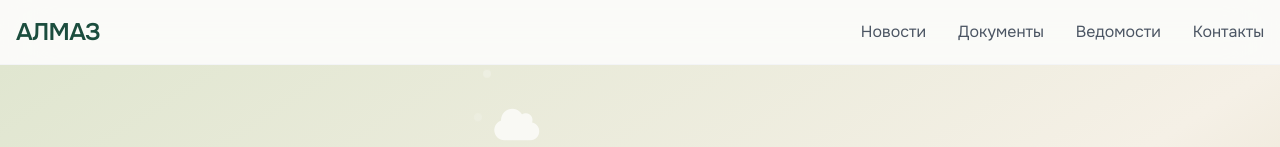
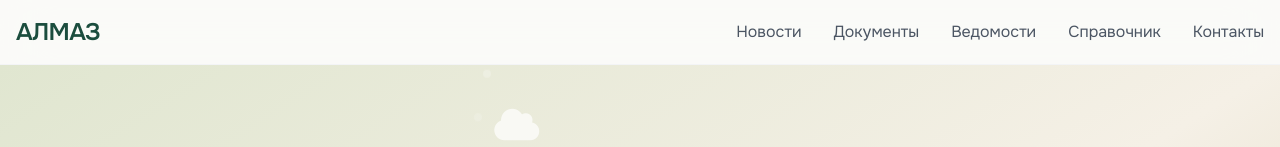
Before and after one commit to rawcam/almaz-snt, a Next.js app: page /almaz-snt/ in a window 1280 px wide. Shown: the top 147 px of the page. Built offline with nearby package versions, Linux system fonts and the light colour scheme.

Commit message:
Update Navbar.jsx

```diff
--- a/src/components/Navbar.jsx
+++ b/src/components/Navbar.jsx
@@ -14,6 +14,7 @@ export default function Navbar() {
           <Link href="/news" className="text-gray-600 hover:text-green-deep transition">Новости</Link>
           <Link href="/docs" className="text-gray-600 hover:text-green-deep transition">Документы</Link>
           <Link href="/payments" className="text-gray-600 hover:text-green-deep transition">Ведомости</Link>
+          <Link href="/articles" className="text-gray-600 hover:text-green-deep transition">Справочник</Link>
           <Link href="/contacts" className="text-gray-600 hover:text-green-deep transition">Контакты</Link>
         </div>
         <button className="md:hidden" onClick={() => setOpen(!open)}>
@@ -27,6 +28,7 @@ export default function Navbar() {
           <Link href="/news" className="block py-2 text-gray-600">Новости</Link>
           <Link href="/docs" className="block py-2 text-gray-600">Документы</Link>
           <Link href="/payments" className="block py-2 text-gray-600">Ведомости</Link>
+          <Link href="/articles" className="block py-2 text-gray-600">Справочник</Link>
           <Link href="/contacts" className="block py-2 text-gray-600">Контакты</Link>
         </div>
       )}
```
